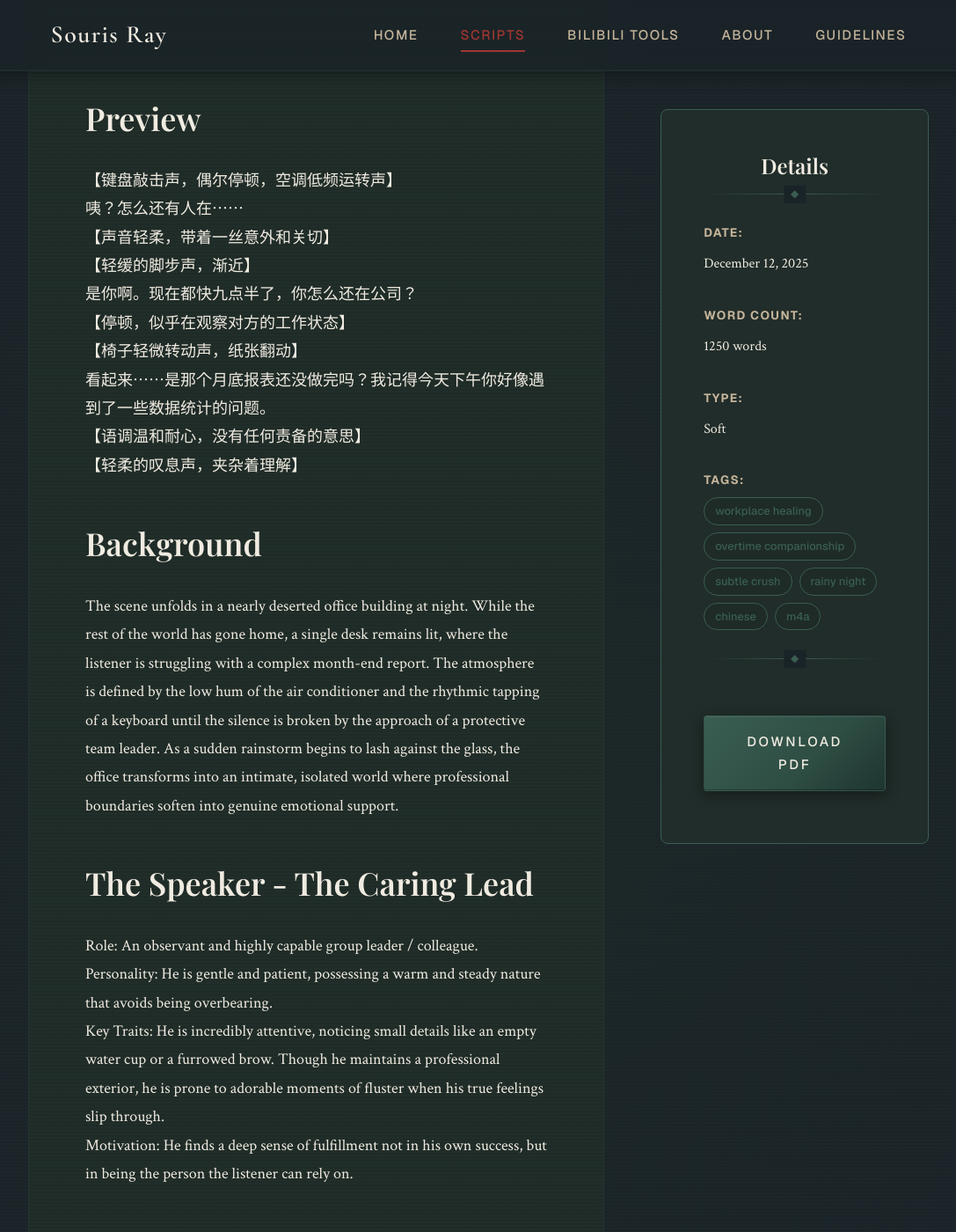
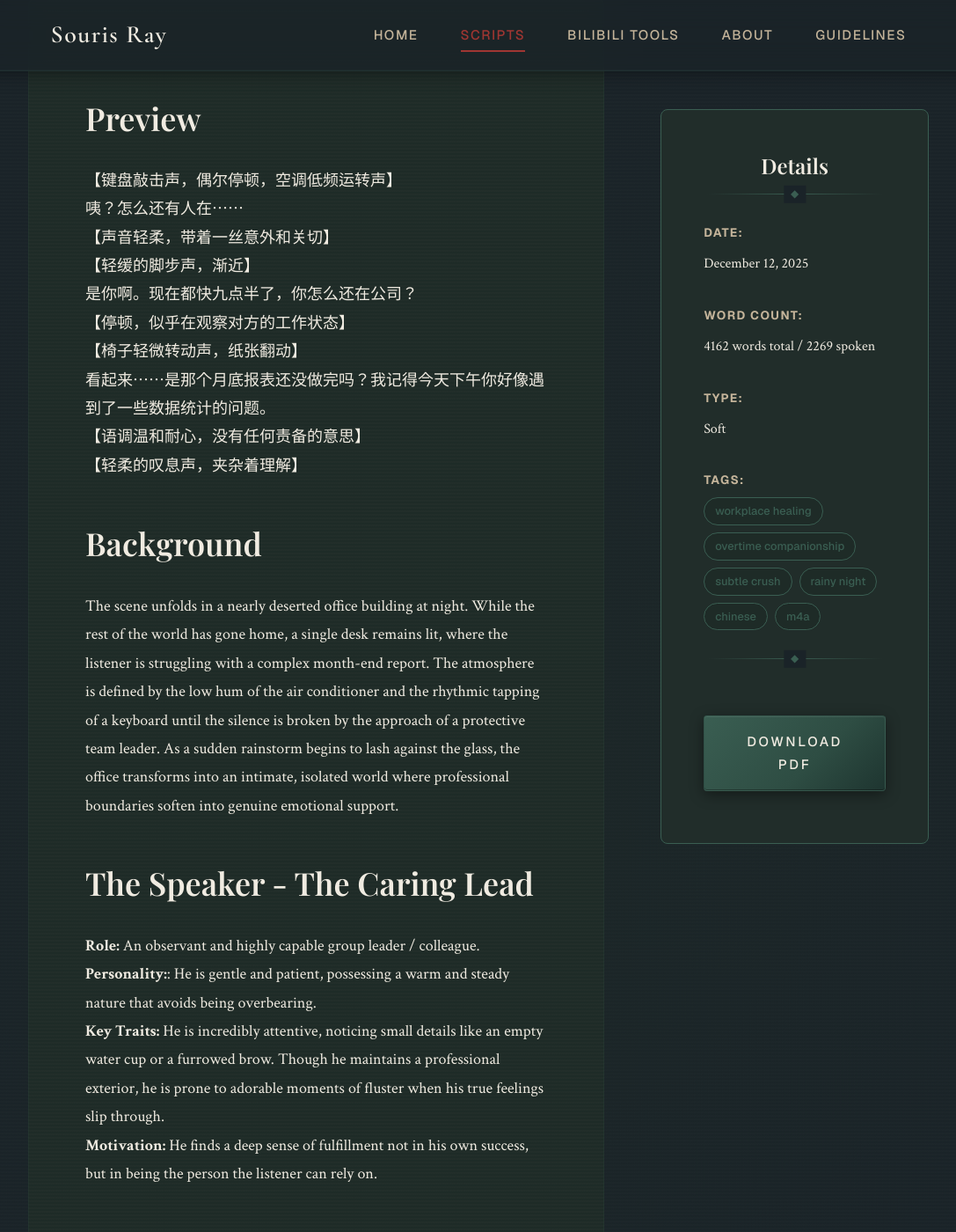
Before and after one commit to souris-ray/souris-ray.github.io, a Jekyll site: the page built from _scripts/soft-light-silent-guard.md, in a window 1280 px wide and 1400 px high, scrolled down 420 px. Shown: the whole window at 88% size, without its empty margins (96-1183 px from the left). Built offline with Jekyll 4.4.1, drawn with Linux system fonts in a browser that asks for light colours; some of the changed text lies outside the part shown.

Commit message:
updated script comforting underclassman and included additional field on script details

```diff
--- a/_layouts/script.html
+++ b/_layouts/script.html
@@ -29,7 +29,7 @@ layout: default
 
         <div class="meta-item">
           <span class="meta-label">Word Count:</span>
-          <span class="meta-value">{{ page.word_count }} words</span>
+          <span class="meta-value">{{ page.total_word_count }} words total / {{ page.spoken_word_count }} spoken</span>
         </div>
 
         {% if page.type %}
@@ -44,7 +44,7 @@ layout: default
           <span class="meta-label">Tags:</span>
           <div class="tag-list">
             {% for tag in page.tags %}
-              <span class="tag">{{ tag }}</span>
+            <span class="tag">{{ tag }}</span>
             {% endfor %}
           </div>
         </div>
--- a/_scripts/soft-light-silent-guard.md
+++ b/_scripts/soft-light-silent-guard.md
@@ -1,7 +1,8 @@
 ---
 title: "Soft Light, Silent Guard [CN]"
 description: "As a cold rain taps against the office windows, let your team leader's gentle guidance turn a stressful deadline into a warm, late-night sanctuary of quiet companionship"
-word_count: 1250
+total_word_count: 4162
+spoken_word_count: 2269
 date: 2025-12-12
 tags: [Workplace Healing, Overtime Companionship, Subtle Crush, Rainy Night, Chinese, M4A]
 type: soft
--- a/assets/css/main.css
+++ b/assets/css/main.css
@@ -849,7 +849,7 @@ i {
 .script-card-meta {
   display: flex;
   justify-content: space-between;
-  align-items: center;
+  align-items: flex-start;
   font-family: var(--font-label);
   font-size: 0.85rem;
   color: var(--color-text-muted);
@@ -858,9 +858,30 @@ i {
 }
 
 .script-card-wordcount {
+  display: flex;
+  flex-direction: column;
+  align-items: flex-end;
+  gap: 0.1rem;
   font-variant: small-caps;
   font-weight: 600;
   color: var(--color-gold-antique);
+}
+
+
+.wc-labels {
+  display: flex;
+  justify-content: space-between;
+  width: 100%;
+}
+
+.wc-label {
+  font-family: var(--font-mono);
+  font-size: 0.6rem;
+  letter-spacing: 0.12em;
+  font-weight: 400;
+  font-variant: normal;
+  color: var(--color-text-muted);
+  text-transform: uppercase;
 }
 
 /* No Results */
```
Also changed, not shown: other parts of _scripts/soft-light-silent-guard.md (+8 -8 lines), _includes/script-card.html (+8 -1 lines), _scripts/comforting-junior.md (added, +37 -0 lines), 1 other file.
